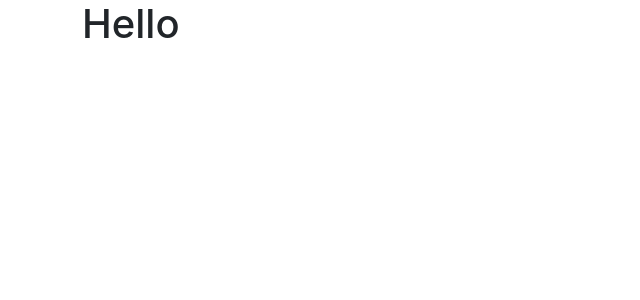
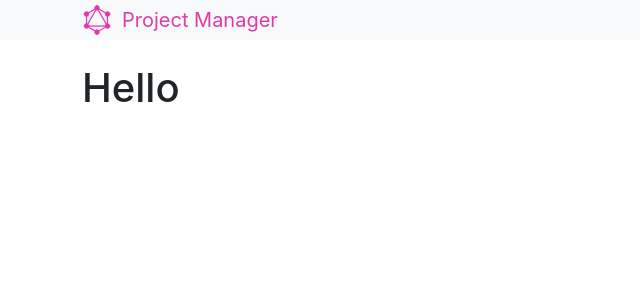
Before and after one commit to alexalikhani95/mern-graphql-project-board, a React (Create React App) app in the folder client/: page / in a window 1280 px wide. Shown: the top 300 px of the page, without its empty margins (0-640 px from the left). Built offline with nearby package versions, Linux system fonts and the light colour scheme.

Commit message:
Header component

```diff
--- a/client/src/App.js
+++ b/client/src/App.js
@@ -1,8 +1,13 @@
+import Header from "./components/Header";
+
 function App() {
   return (
-    <div className="container">
-      <h1>Hello</h1>
-    </div>
+    <>
+      <Header />
+      <div className="container">
+        <h1>Hello</h1>
+      </div>
+    </>
   );
 }
 
--- /dev/null
+++ b/client/src/components/Header.jsx
@@ -0,0 +1,18 @@
+import logo from "./assets/logo.png";
+
+const Header = () => {
+  return (
+    <nav className="navbar bg-light mb-4 p-0">
+      <div className="container">
+        <a href="/" className="navbar-brand">
+          <div className="d-flex">
+            <img src={logo} alt="logo" className="mr-2" />
+            <div>Project Manager</div>
+          </div>
+        </a>
+      </div>
+    </nav>
+  );
+};
+
+export default Header;
--- a/client/src/index.css
+++ b/client/src/index.css
@@ -1,13 +1,20 @@
 body {
   margin: 0;
-  font-family: -apple-system, BlinkMacSystemFont, 'Segoe UI', 'Roboto', 'Oxygen',
-    'Ubuntu', 'Cantarell', 'Fira Sans', 'Droid Sans', 'Helvetica Neue',
-    sans-serif;
+  font-family: -apple-system, BlinkMacSystemFont, "Segoe UI", "Roboto", "Oxygen", "Ubuntu",
+    "Cantarell", "Fira Sans", "Droid Sans", "Helvetica Neue", sans-serif;
   -webkit-font-smoothing: antialiased;
   -moz-osx-font-smoothing: grayscale;
 }
 
 code {
-  font-family: source-code-pro, Menlo, Monaco, Consolas, 'Courier New',
-    monospace;
+  font-family: source-code-pro, Menlo, Monaco, Consolas, "Courier New", monospace;
 }
+
+.navbar-brand {
+  color: #df3ca6;
+}
+
+.navbar-brand img {
+  width: 30px;
+  margin-right: 10px;
+}
```
